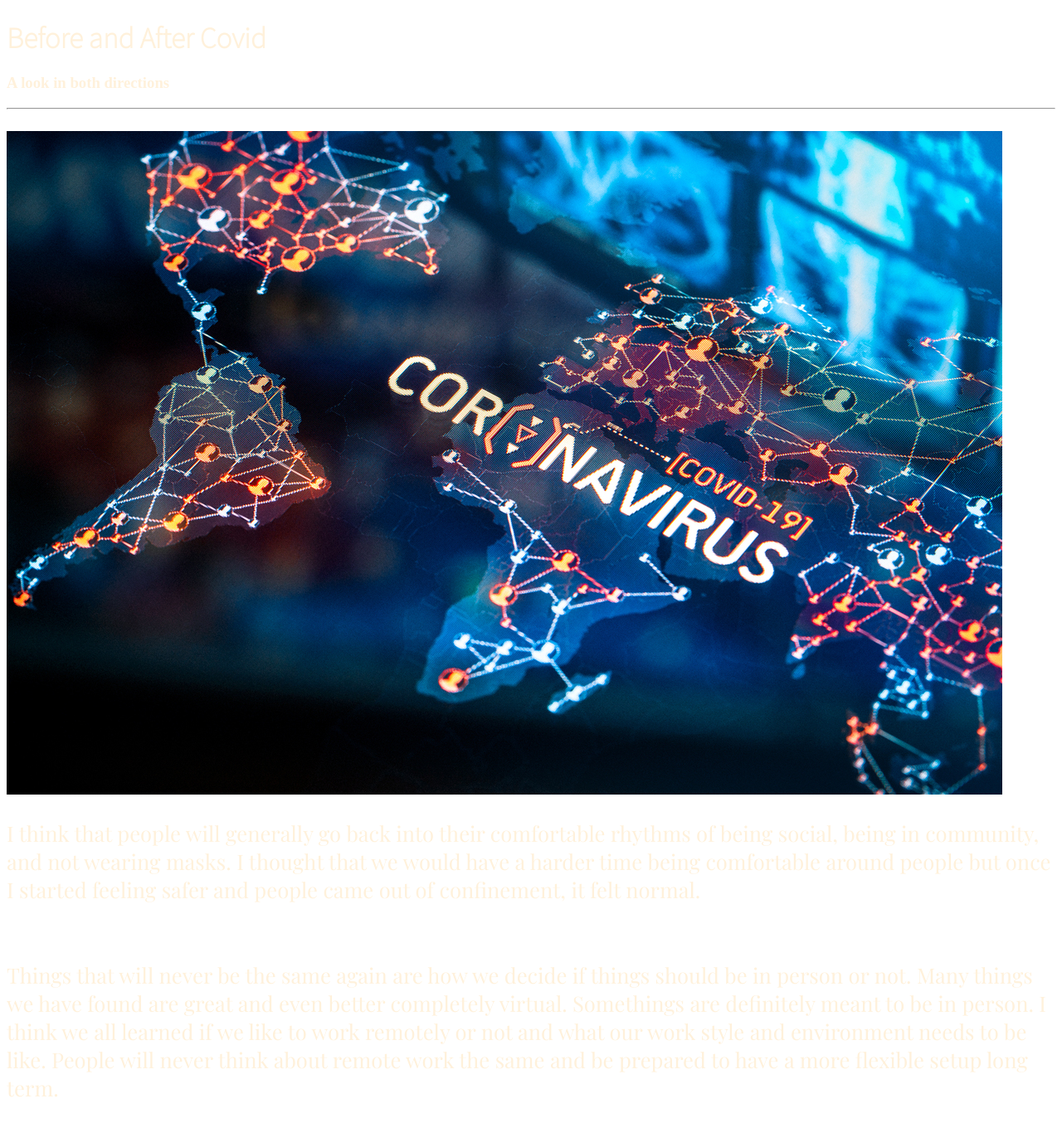
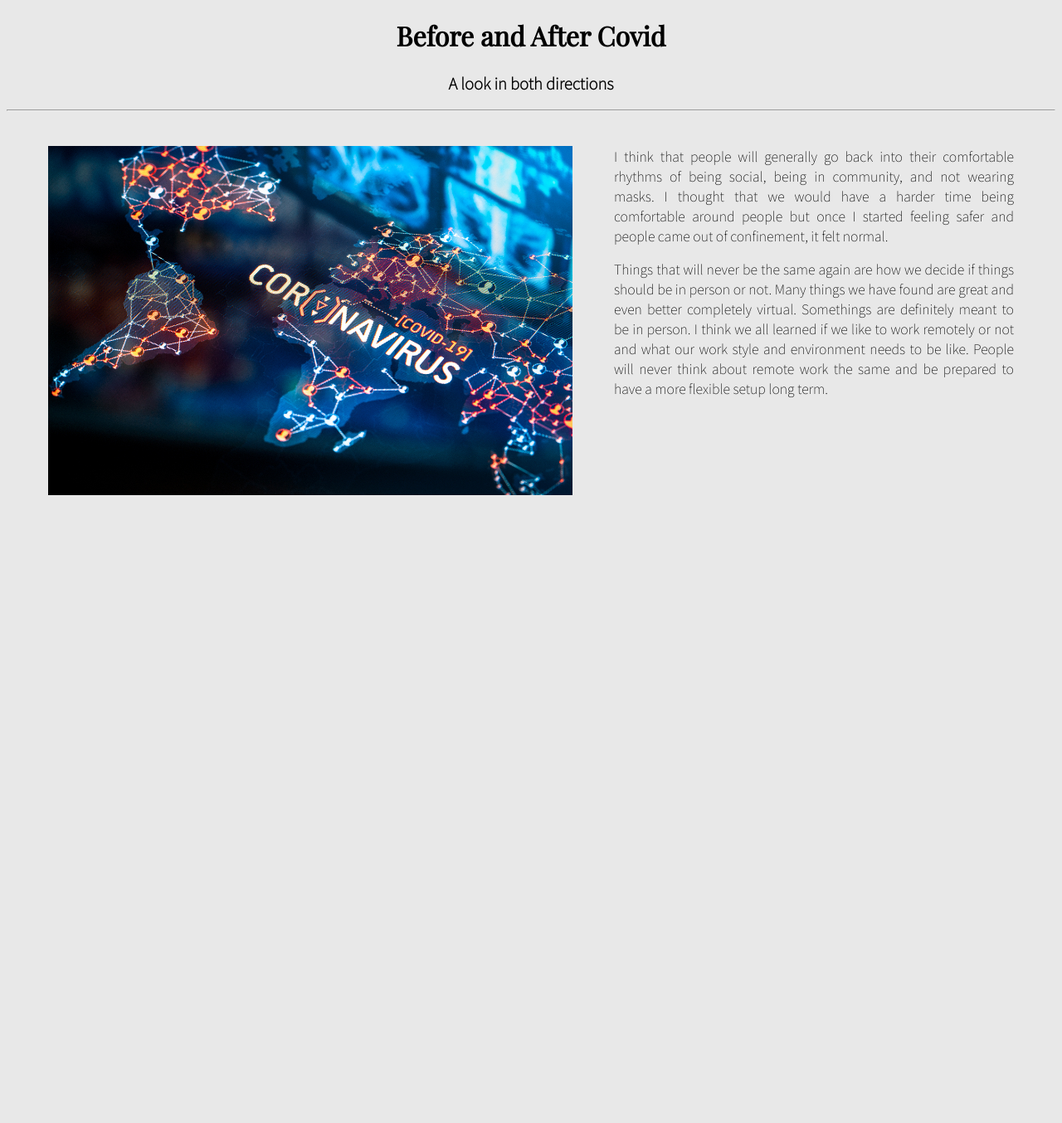
Before and after one commit to jessicatse/responsive-html, a Flask app: page / in a window 1280 px wide. Shown: the whole page at 83% size. After the commit the page ends 597 px from the top, so only its background shows below. Run offline with Flask 2, Linux system fonts and the light colour scheme.

Commit message:
final draft commit to dev

```diff
--- a/static/css/stylesheet.css
+++ b/static/css/stylesheet.css
@@ -1,35 +1,30 @@
-h1{
+p{
     font-family: 'Noto Sans SC', sans-serif;
+    text-align: justify;
+    border-top: 0px;
+    padding-right: 50px;
 
 }
-p {
+
+h1 {
     font-family: 'Playfair Display', serif;
+    text-align: center;
 }
 
-.responsive {
-    max-width: 100%;
-    height: auto;
-    align-items: center;
+
+  h3 {
+    font-family: 'Noto Sans SC', sans-serif;
+    text-align: center;
   }
 
-
-  /* Color Theme Swatches in Hex */
-.My-Color-Theme-1-hex { color: #FFF1DB; }
-.My-Color-Theme-2-hex { color: #E3D0BC; }
-.My-Color-Theme-3-hex { color: #FAE6DC; }
-.My-Color-Theme-4-hex { color: #E3C4BC; }
-.My-Color-Theme-5-hex { color: #FAD2CF; }
-
-/* Color Theme Swatches in RGBA */
-.My-Color-Theme-1-rgba { color: rgba(255, 241, 219, 1); }
-.My-Color-Theme-2-rgba { color: rgba(227, 208, 188, 1); }
-.My-Color-Theme-3-rgba { color: rgba(250, 230, 220, 1); }
-.My-Color-Theme-4-rgba { color: rgba(227, 196, 188, 1); }
-.My-Color-Theme-5-rgba { color: rgba(250, 210, 207, 1); }
-
-/* Color Theme Swatches in HSLA */
-.My-Color-Theme-1-hsla { color: hsla(36, 100, 92, 1); }
-.My-Color-Theme-2-hsla { color: hsla(30, 41, 81, 1); }
-.My-Color-Theme-3-hsla { color: hsla(20, 75, 92, 1); }
-.My-Color-Theme-4-hsla { color: hsla(12, 41, 81, 1); }
-.My-Color-Theme-5-hsla { color: hsla(4, 81, 89, 1); }
+img {
+    float: left;
+    padding-right: 50px;
+    padding-bottom: 50px;
+    padding-left: 50px;
+    height: 50%;
+    width: 50%;
+}
+body {
+    background-color: #E8E8E8;
+}
--- a/templates/base.html
+++ b/templates/base.html
@@ -7,13 +7,14 @@
     <link rel='stylesheet' type='text/css' href="{{ url_for('static', filename='css/stylesheet.css') }}">
     <link href="https://fonts.googleapis.com/css2?family=Noto+Sans+SC:wght@100&family=Playfair+Display&display=swap" rel="stylesheet">
 </head>
-<body class="My-Color-Theme-1-hex">
-    <div>
+<body>
+
 
         <h1>Before and After Covid </h1>
         <h3>A look in both directions</h3>
         <hr>
         <br>
+    <div>
         {% block body %}
 
         {% endblock %}
--- a/templates/index.html
+++ b/templates/index.html
@@ -4,13 +4,12 @@
 
 {% block body%}
 <img src="{{ url_for('static', filename='images/covid-19_coronavirus_network_of_vectors_by_da-kuk_gettyimages-1213355637_2400x1600-100837132-large.jpg') }}"
-class="responsive">
-<p style="font-size:2vw;">
+ >
+<p>
     I think that people will generally go back into their comfortable rhythms of being social, being in community, and not wearing masks.
     I thought that we would have a harder time being comfortable around people but once I started feeling safer and people came out of confinement, it felt normal.
 </p>
-<br>
-<p style="font-size:2vw;">
+<p>
     Things that will never be the same again are how we decide if things should be in person or not. Many things we have found are great and even better completely virtual.
     Somethings are definitely meant to be in person. I think we all learned if we like to work remotely or not and what our work style and environment needs to be like.
     People will never think about remote work the same and be prepared to have a more flexible setup long term.
```
